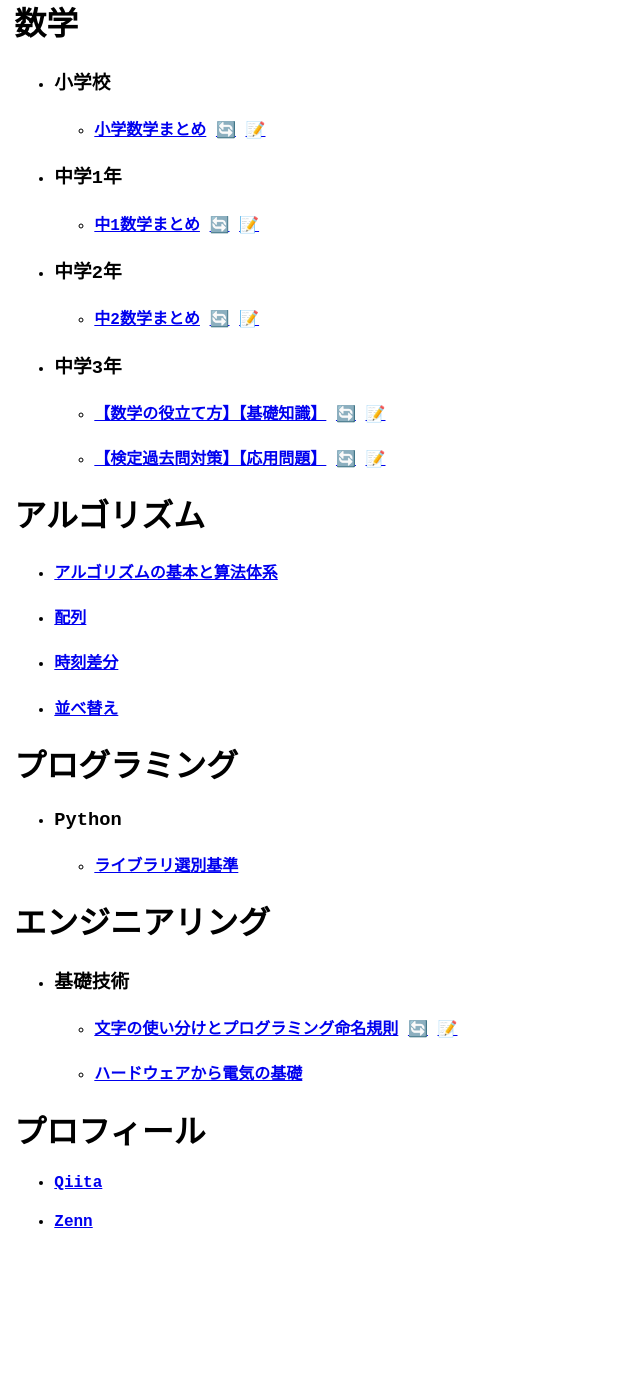
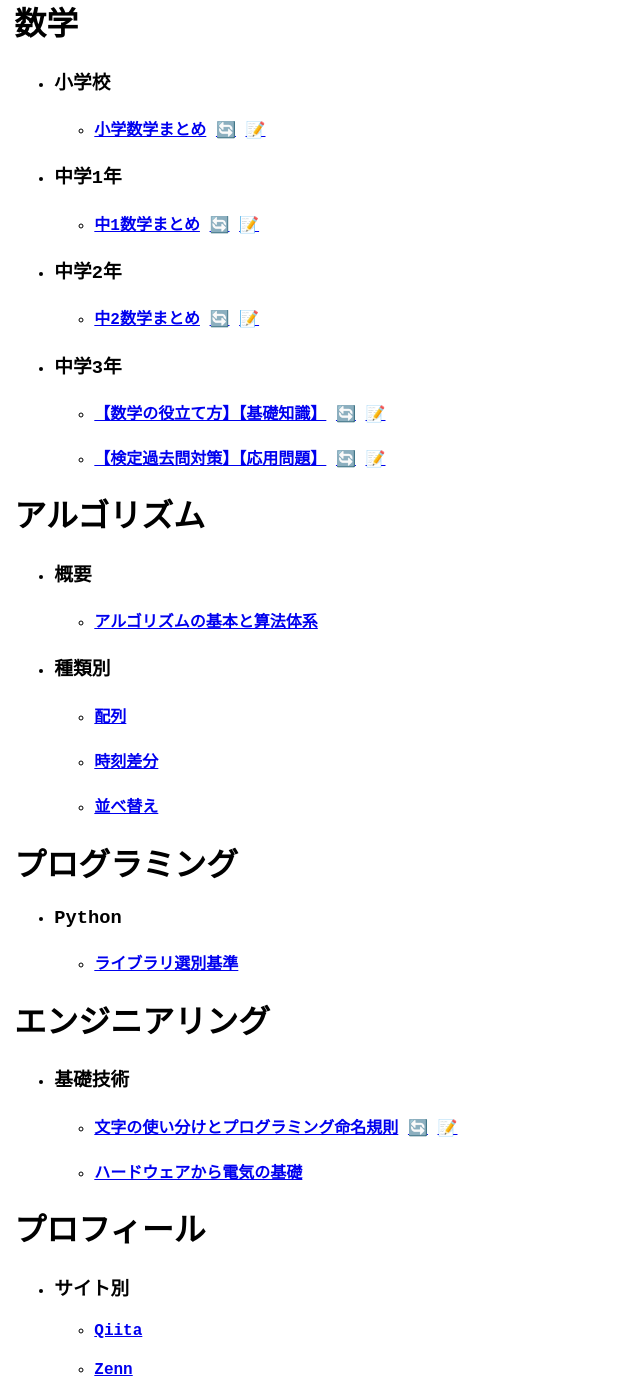
Before and after one commit to zoldof/algo-notes-ci, a Jekyll site: the page built from docs/dist-marked/menu/index.md, in a window 1280 px wide and 1400 px high, scrolled down 1157 px. Shown: the whole window, without its empty margins (0-640 px from the left). Built offline with Jekyll 4.4.1, drawn with Linux system fonts in a browser that asks for light colours; our own code applies the rules of GitHub Pages for plain Markdown files; before the commit the page ends 2410 px from its top, so only the background shows below that.

Commit message:
Update index.md

```diff
--- a/docs/dist-marked/menu/index.md
+++ b/docs/dist-marked/menu/index.md
@@ -60,7 +60,9 @@
   - #### [【検定過去問対策】【応用問題】](https://zoldof.github.io/algo-notes/chu3-2) [🔄](https://github.com/zoldof/algo-notes-ci/commits/main/docs/dist/chu3-2/index.md) [📝](https://github.com/zoldof/algo-notes-ci/edit/main/docs/dist/chu3-2/index.md)
 
 # アルゴリズム
+- ### 概要
   - #### [アルゴリズムの基本と算法体系](https://zenn.dev/algorithm_math/articles/7c9a208402e9ae)
+- ### 種類別
   - #### [配列](https://zenn.dev/algorithm_math/articles/339cdee6be1334)
   - #### [時刻差分](https://zenn.dev/zoldof/articles/8087839369b6ad)
   - #### [並べ替え](https://zenn.dev/algorithm_math/articles/548c3fe8d7b937)
@@ -75,5 +77,6 @@
   - #### [ハードウェアから電気の基礎](https://zenn.dev/zoldof/articles/idea-data-flow)
 
 # プロフィール
+- ### サイト別
   - #### [Qiita](https://qiita.com/zoldof/items/e33808cc7b1280f133f7)
   - #### [Zenn](https://zenn.dev/zoldof/articles/6af328a17001b4)
```
